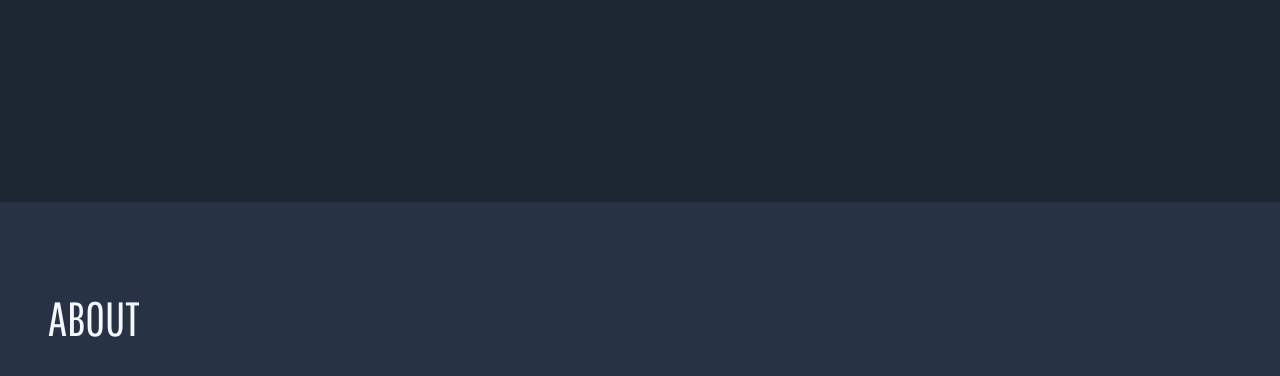
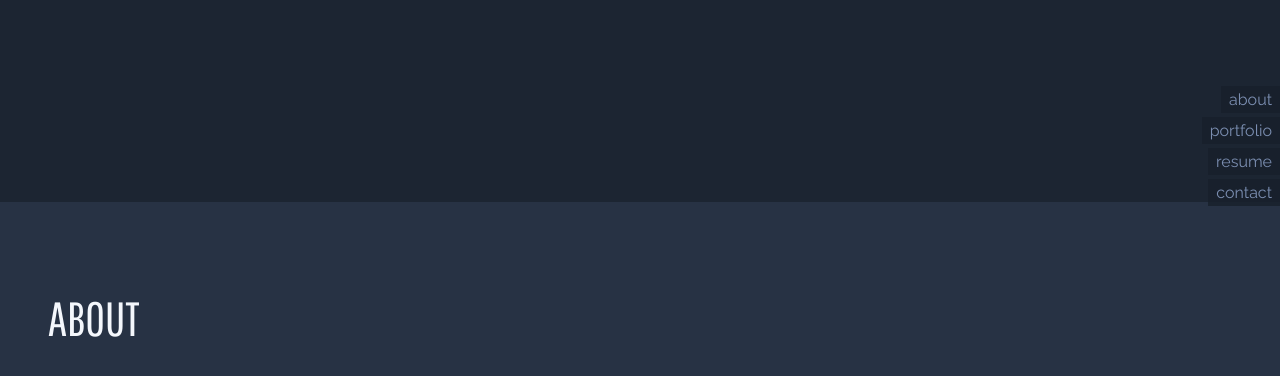
Before and after one commit to phantomesse/personal-website, a website: page src/index.html in a window 1280 px wide. Shown: the part 558-934 px from the top of the page. Drawn offline with nearby package versions, Linux system fonts and the light colour scheme; files that its build step writes are made by us from their sources.

Commit message:
Add side nav.

```diff
--- a/src/index.html
+++ b/src/index.html
@@ -43,6 +43,8 @@
     </div>
   </section>
 
+  <nav class="side-nav">@@include('./includes/nav.html')</nav>
+
   <script src="js/scripts.js"></script>
 </body>
 
--- /dev/null
+++ b/src/scss/components/_side-nav.scss
@@ -0,0 +1,25 @@
+& {
+  align-items: flex-end;
+  bottom: $grid * 4;
+  display: flex;
+  flex-direction: column;
+  position: fixed;
+  right: 0;
+}
+
+a {
+  text-decoration: none;
+  background: rgba(darken($darker-color, 2%), .8);
+  color: $light-color;
+  padding: $grid / 2 $grid * 2 $grid / 2 $grid;
+  margin-bottom: $grid / 2;
+  position: relative;
+  transform: translateX($grid);
+  transition: transform .1s ease 0s, background-color .1s ease 0s;
+
+  &:hover {
+    background: $accent-color;
+    color: $lighter-color;
+    transform: translateX(0);
+  }
+}
--- a/src/scss/styles.scss
+++ b/src/scss/styles.scss
@@ -31,3 +31,7 @@ section {
     font: normal $h2-font-size $heading-font-family;
   }
 }
+
+.side-nav {
+  @import 'components/side-nav';
+}
```
